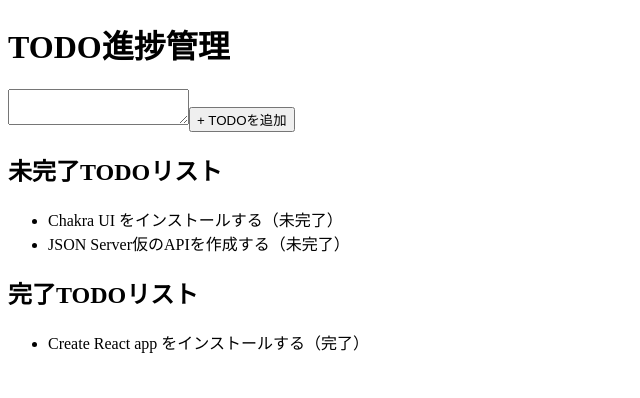
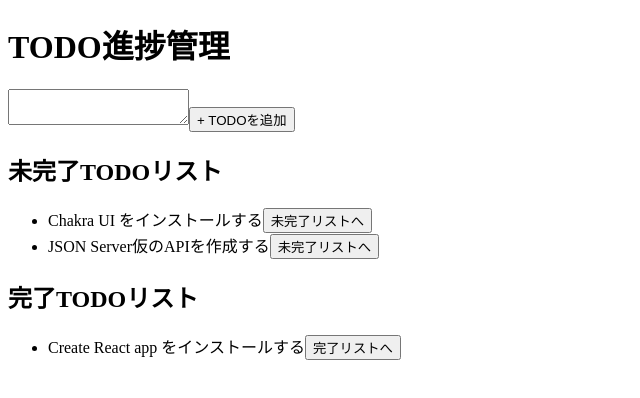
Before and after one commit to PoC-ymmtd0x0b/ToDo-List-of-Learning-from-the-Basics-React, a React (Create React App) app: page / in a window 1280 px wide. Shown: the top 398 px of the page, without its empty margins (0-640 px from the left). Built offline with nearby package versions, Linux system fonts and the light colour scheme; data requests are answered from the project's data file.

Commit message:
カスタムフックを利用してTODOの状態を編集する機能(完了・未完了を切り替える)を実装

```diff
--- a/src/App.js
+++ b/src/App.js
@@ -11,20 +11,30 @@ const TodoTitle = ({ title, as }) => {
   }
 };
 
-const TodoList = ({ todoList }) => {
+const TodoList = ({ todoList, toggleTodoListItemStatus }) => {
   return (
     <ul>
       {todoList.map((todo) => (
-        <TodoItem todo={todo} key={todo.id} />
+        <TodoItem
+          todo={todo}
+          key={todo.id}
+          toggleTodoListItemStatus={toggleTodoListItemStatus}
+        />
       ))}
     </ul>
   );
 };
 
-const TodoItem = ({ todo }) => {
+const TodoItem = ({ todo, toggleTodoListItemStatus }) => {
+  const handleToggleTodoListItemStatus = () =>
+    toggleTodoListItemStatus(todo.id, todo.done);
+
   return (
     <li>
-      {todo.content}（{todo.done ? "完了" : "未完了"}）
+      {todo.content}
+      <button onClick={handleToggleTodoListItemStatus}>
+        {todo.done ? "完了リストへ" : "未完了リストへ"}
+      </button>
     </li>
   );
 };
@@ -39,7 +49,7 @@ const TodoAdd = ({ inputEl, handleAddTodoListItem }) => {
 };
 
 function App() {
-  const { todoList, addTodoListItem } = useTodo();
+  const { todoList, addTodoListItem, toggleTodoListItemStatus } = useTodo();
 
   const inputEl = useRef(null);
 
@@ -62,10 +72,16 @@ function App() {
       />
 
       <TodoTitle title="未完了TODOリスト" as="h2" />
-      <TodoList todoList={inCompletedList} />
+      <TodoList
+        todoList={inCompletedList}
+        toggleTodoListItemStatus={toggleTodoListItemStatus}
+      />
 
       <TodoTitle title="完了TODOリスト" as="h2" />
-      <TodoList todoList={completedList} />
+      <TodoList
+        todoList={completedList}
+        toggleTodoListItemStatus={toggleTodoListItemStatus}
+      />
     </>
   );
 }
```
